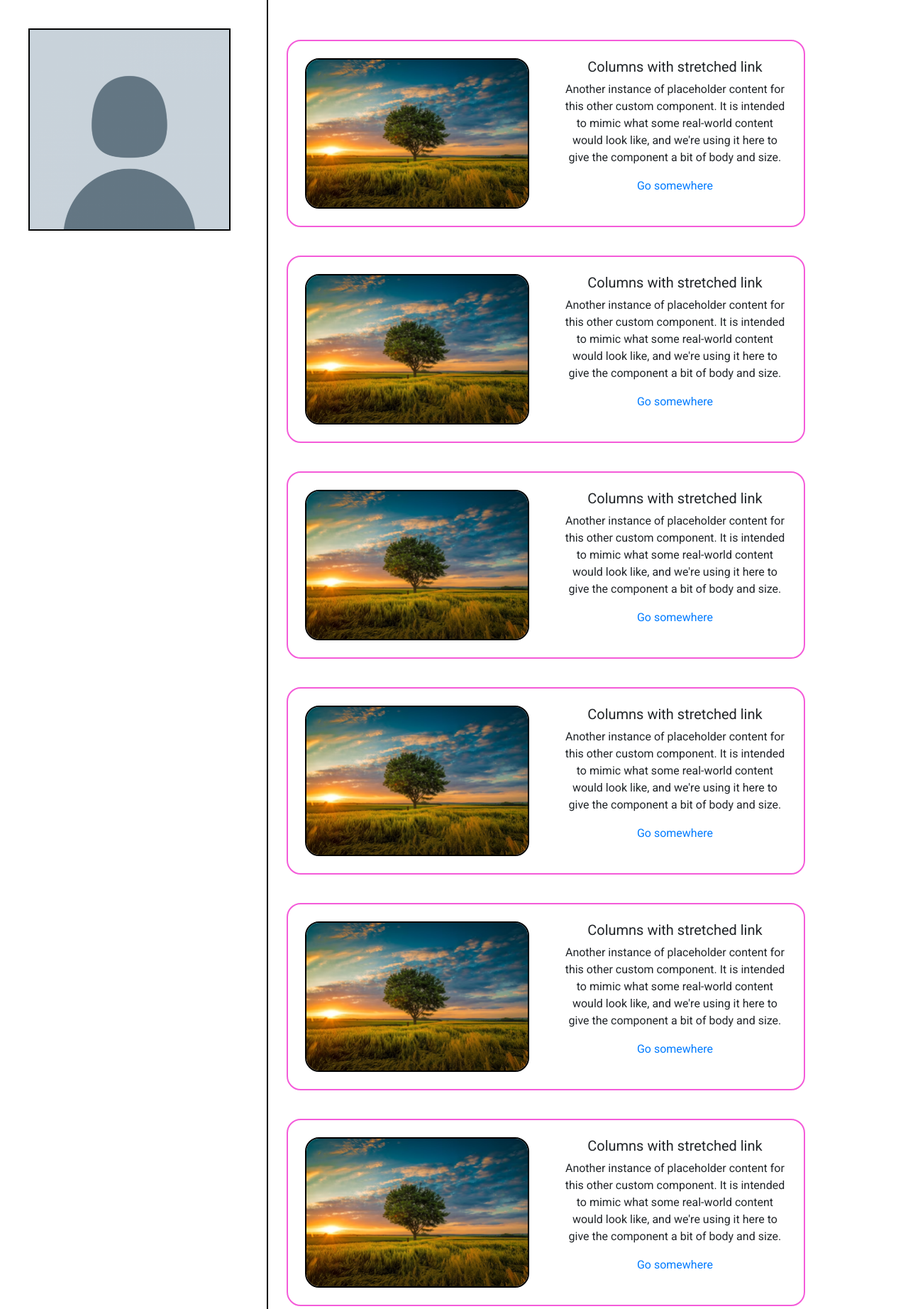
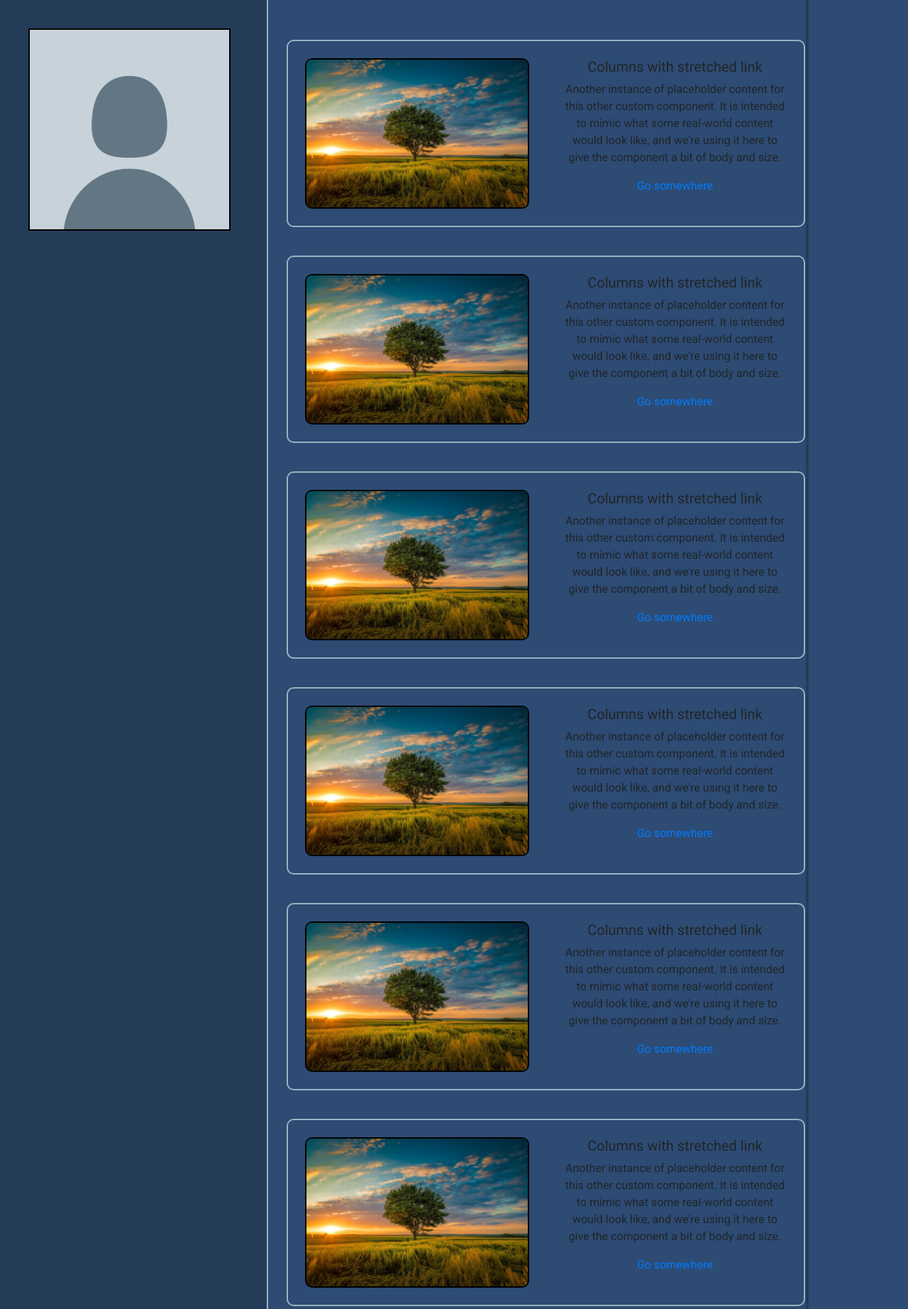
Before and after one commit to vinicius-vasconcelos16/Projeto-Rede_Social, a PHP site: page / in a window 1280 px wide. Shown: the part 90-1934 px from the top of the page at 71% size. Run offline with PHP 8.4, Linux system fonts and the light colour scheme; some libraries are stand-ins or nearby versions.

Commit message:
Adição Paleta de Cores

```diff
--- a/index.php
+++ b/index.php
@@ -49,17 +49,17 @@
    </ul>
   </div>
  </header>
- <main style="padding: 0px;">
+ <main style="padding: 0px; background-color: #2D4B73;">
     <div class="container text-center" style="margin: 0;">
-        <div class="row align-items-start">
-          <div class="col-sm-3 fixed" style="background-color: lightgrey; margin: 40px;margin-right: 4vw; padding: 0px; border: 2px solid black;">
+        <div class="row align-items-start" style="background-color: #253C59;">
+          <div class="col-sm-3 fixed" style="background-color: #2D4B73; margin: 40px;margin-right: 4vw; padding: 0px; border: 2px solid black;">
               <img src="img/sem-foto.png" class="img-fluid" alt="unloged-user.png">
           </div>
-          <div class="col-sm-8 p-3" style="border-left: 2px solid black;">
+          <div class="col-sm-8 p-3" style="border-left: 2px solid #99B4BF; background-color: #2D4B73">
 
-            <div class="row g-0 bg-body-secondary position-relative" style="border-radius: 20px; border: 2px solid #F45BD9; margin-top: 40px; margin-left: 10px; margin-bottom: 20px;">
+            <div class="row g-0 bg-body-secondary position-relative" style="border-radius: 10px; border: 2px solid #99B4BF; margin-top: 40px; margin-left: 10px; margin-bottom: 20px;">
               <div class="col-md-6 mb-md-0 p-md-4">
-                <img src="img/paisagem1.avif" style="border: 2px solid black; border-radius: 20px;" class="w-100" alt="paisagem">
+                <img src="img/paisagem1.avif" style="border: 2px solid black; border-radius: 10px;" class="w-100" alt="paisagem">
               </div>
               <div class="col-md-6 p-4 ps-md-0">
                 <h5 class="mt-0">Columns with stretched link</h5>
@@ -68,9 +68,9 @@
               </div>
             </div>
 
-            <div class="row g-0 bg-body-secondary position-relative" style="border-radius: 20px; border: 2px solid #F45BD9; margin-top: 40px; margin-left: 10px; margin-bottom: 20px;">
+            <div class="row g-0 bg-body-secondary position-relative" style="border-radius: 10px; border: 2px solid #99B4BF; margin-top: 40px; margin-left: 10px; margin-bottom: 20px;">
               <div class="col-md-6 mb-md-0 p-md-4">
-                <img src="img/paisagem1.avif" style="border: 2px solid black; border-radius: 20px;" class="w-100" alt="...">
+                <img src="img/paisagem1.avif" style="border: 2px solid black; border-radius: 10px;" class="w-100" alt="...">
               </div>
               <div class="col-md-6 p-4 ps-md-0">
                 <h5 class="mt-0">Columns with stretched link</h5>
@@ -79,9 +79,9 @@
               </div>
             </div>
 
-            <div class="row g-0 bg-body-secondary position-relative" style="border-radius: 20px; border: 2px solid #F45BD9; margin-top: 40px; margin-left: 10px; margin-bottom: 20px;">
+            <div class="row g-0 bg-body-secondary position-relative" style="border-radius: 10px; border: 2px solid #99B4BF; margin-top: 40px; margin-left: 10px; margin-bottom: 20px;">
               <div class="col-md-6 mb-md-0 p-md-4">
-                <img src="img/paisagem1.avif" style="border: 2px solid black; border-radius: 20px;" class="w-100" alt="...">
+                <img src="img/paisagem1.avif" style="border: 2px solid black; border-radius: 10px;" class="w-100" alt="...">
               </div>
               <div class="col-md-6 p-4 ps-md-0">
                 <h5 class="mt-0">Columns with stretched link</h5>
@@ -90,9 +90,9 @@
               </div>
             </div>
 
-            <div class="row g-0 bg-body-secondary position-relative" style="border-radius: 20px; border: 2px solid #F45BD9; margin-top: 40px; margin-left: 10px; margin-bottom: 20px;">
+            <div class="row g-0 bg-body-secondary position-relative" style="border-radius: 10px; border: 2px solid #99B4BF; margin-top: 40px; margin-left: 10px; margin-bottom: 20px;">
               <div class="col-md-6 mb-md-0 p-md-4">
-                <img src="img/paisagem1.avif" style="border: 2px solid black; border-radius: 20px;" class="w-100" alt="...">
+                <img src="img/paisagem1.avif" style="border: 2px solid black; border-radius: 10px;" class="w-100" alt="...">
               </div>
               <div class="col-md-6 p-4 ps-md-0">
                 <h5 class="mt-0">Columns with stretched link</h5>
@@ -101,9 +101,9 @@
               </div>
             </div>
 
-            <div class="row g-0 bg-body-secondary position-relative" style="border-radius: 20px; border: 2px solid #F45BD9; margin-top: 40px; margin-left: 10px; margin-bottom: 20px;">
+            <div class="row g-0 bg-body-secondary position-relative" style="border-radius: 10px; border: 2px solid #99B4BF; margin-top: 40px; margin-left: 10px; margin-bottom: 20px;">
               <div class="col-md-6 mb-md-0 p-md-4">
-                <img src="img/paisagem1.avif" style="border: 2px solid black; border-radius: 20px;" class="w-100" alt="...">
+                <img src="img/paisagem1.avif" style="border: 2px solid black; border-radius: 10px;" class="w-100" alt="...">
               </div>
               <div class="col-md-6 p-4 ps-md-0">
                 <h5 class="mt-0">Columns with stretched link</h5>
@@ -112,9 +112,9 @@
               </div>
             </div>
 
-            <div class="row g-0 bg-body-secondary position-relative" style="border-radius: 20px; border: 2px solid #F45BD9; margin-top: 40px; margin-left: 10px; margin-bottom: 20px;">
+            <div class="row g-0 bg-body-secondary position-relative" style="border-radius: 10px; border: 2px solid #99B4BF; margin-top: 40px; margin-left: 10px; margin-bottom: 20px;">
               <div class="col-md-6 mb-md-0 p-md-4">
-                <img src="img/paisagem1.avif" style="border: 2px solid black; border-radius: 20px;" class="w-100" alt="...">
+                <img src="img/paisagem1.avif" style="border: 2px solid black; border-radius: 10px;" class="w-100" alt="...">
               </div>
               <div class="col-md-6 p-4 ps-md-0">
                 <h5 class="mt-0">Columns with stretched link</h5>
@@ -123,9 +123,9 @@
               </div>
             </div>
 
-            <div class="row g-0 bg-body-secondary position-relative" style="border-radius: 20px; border: 2px solid #F45BD9; margin-top: 40px; margin-left: 10px; margin-bottom: 20px;">
+            <div class="row g-0 bg-body-secondary position-relative" style="border-radius: 10px; border: 2px solid #99B4BF; margin-top: 40px; margin-left: 10px; margin-bottom: 20px;">
               <div class="col-md-6 mb-md-0 p-md-4">
-                <img src="img/paisagem1.avif" style="border: 2px solid black; border-radius: 20px;" class="w-100" alt="...">
+                <img src="img/paisagem1.avif" style="border: 2px solid black; border-radius: 10px;" class="w-100" alt="...">
               </div>
               <div class="col-md-6 p-4 ps-md-0">
                 <h5 class="mt-0">Columns with stretched link</h5>
@@ -134,9 +134,9 @@
               </div>
             </div>
 
-            <div class="row g-0 bg-body-secondary position-relative" style="border-radius: 20px; border: 2px solid #F45BD9; margin-top: 40px; margin-left: 10px; margin-bottom: 20px;">
+            <div class="row g-0 bg-body-secondary position-relative" style="border-radius: 10px; border: 2px solid #99B4BF; margin-top: 40px; margin-left: 10px; margin-bottom: 20px;">
               <div class="col-md-6 mb-md-0 p-md-4">
-                <img src="img/paisagem1.avif" style="border: 2px solid black; border-radius: 20px;" class="w-100" alt="...">
+                <img src="img/paisagem1.avif" style="border: 2px solid black; border-radius: 10px;" class="w-100" alt="...">
               </div>
               <div class="col-md-6 p-4 ps-md-0">
                 <h5 class="mt-0">Columns with stretched link</h5>
@@ -145,9 +145,9 @@
               </div>
             </div>
 
-            <div class="row g-0 bg-body-secondary position-relative" style="border-radius: 20px; border: 2px solid #F45BD9; margin-top: 40px; margin-left: 10px; margin-bottom: 20px;">
+            <div class="row g-0 bg-body-secondary position-relative" style="border-radius: 10px; border: 2px solid #99B4BF; margin-top: 40px; margin-left: 10px; margin-bottom: 20px;">
               <div class="col-md-6 mb-md-0 p-md-4">
-                <img src="img/paisagem1.avif" style="border: 2px solid black; border-radius: 20px;" class="w-100" alt="...">
+                <img src="img/paisagem1.avif" style="border: 2px solid black; border-radius: 10px;" class="w-100" alt="...">
               </div>
               <div class="col-md-6 p-4 ps-md-0">
                 <h5 class="mt-0">Columns with stretched link</h5>
@@ -156,9 +156,9 @@
               </div>
             </div>
 
-            <div class="row g-0 bg-body-secondary position-relative" style="border-radius: 20px; border: 2px solid #F45BD9; margin-top: 40px; margin-left: 10px; margin-bottom: 20px;">
+            <div class="row g-0 bg-body-secondary position-relative" style="border-radius: 10px; border: 2px solid #99B4BF; margin-top: 40px; margin-left: 10px; margin-bottom: 20px;">
               <div class="col-md-6 mb-md-0 p-md-4">
-                <img src="img/paisagem1.avif" style="border: 2px solid black; border-radius: 20px;" class="w-100" alt="...">
+                <img src="img/paisagem1.avif" style="border: 2px solid black; border-radius: 10px;" class="w-100" alt="...">
               </div>
               <div class="col-md-6 p-4 ps-md-0">
                 <h5 class="mt-0">Columns with stretched link</h5>
```
